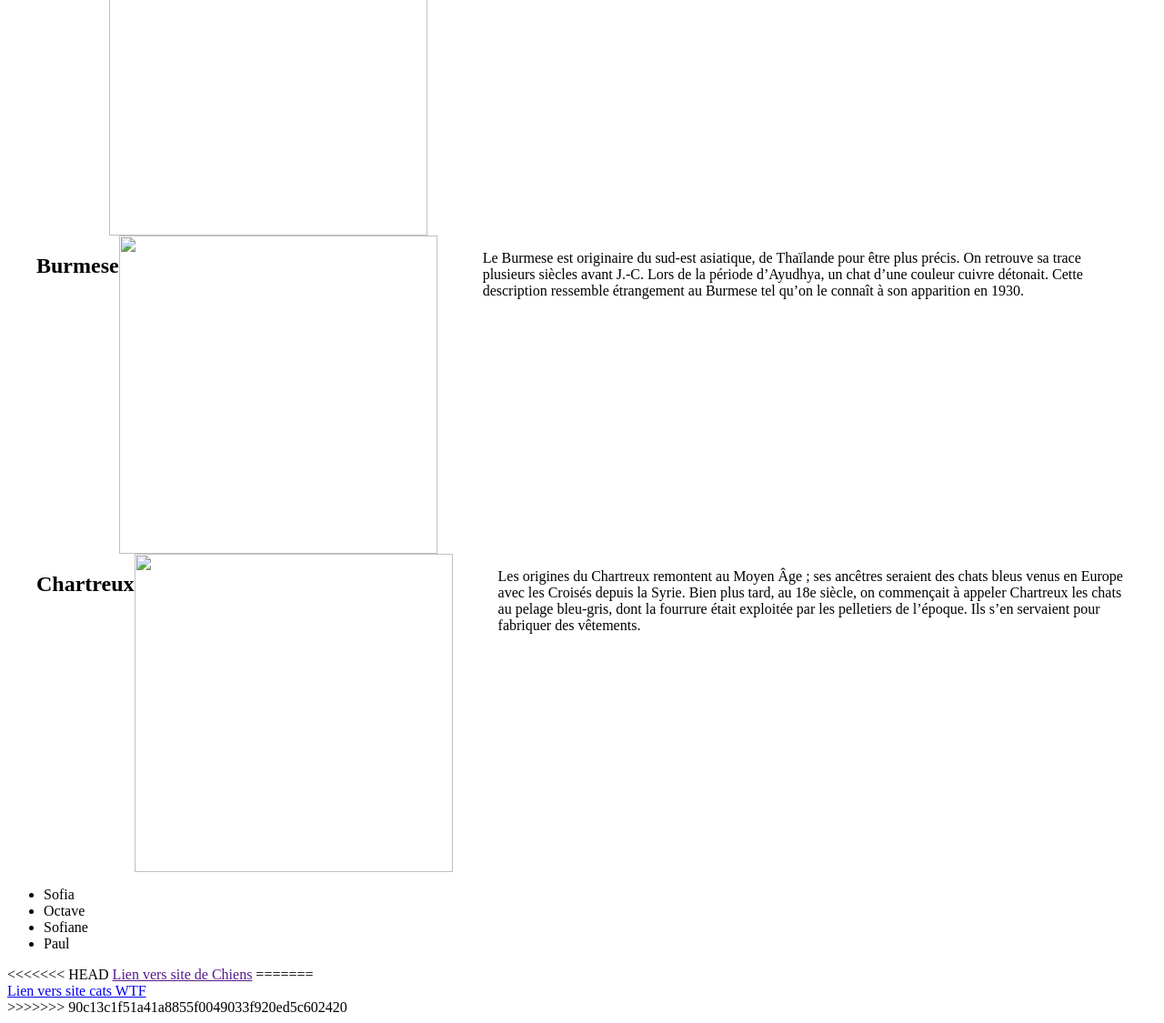
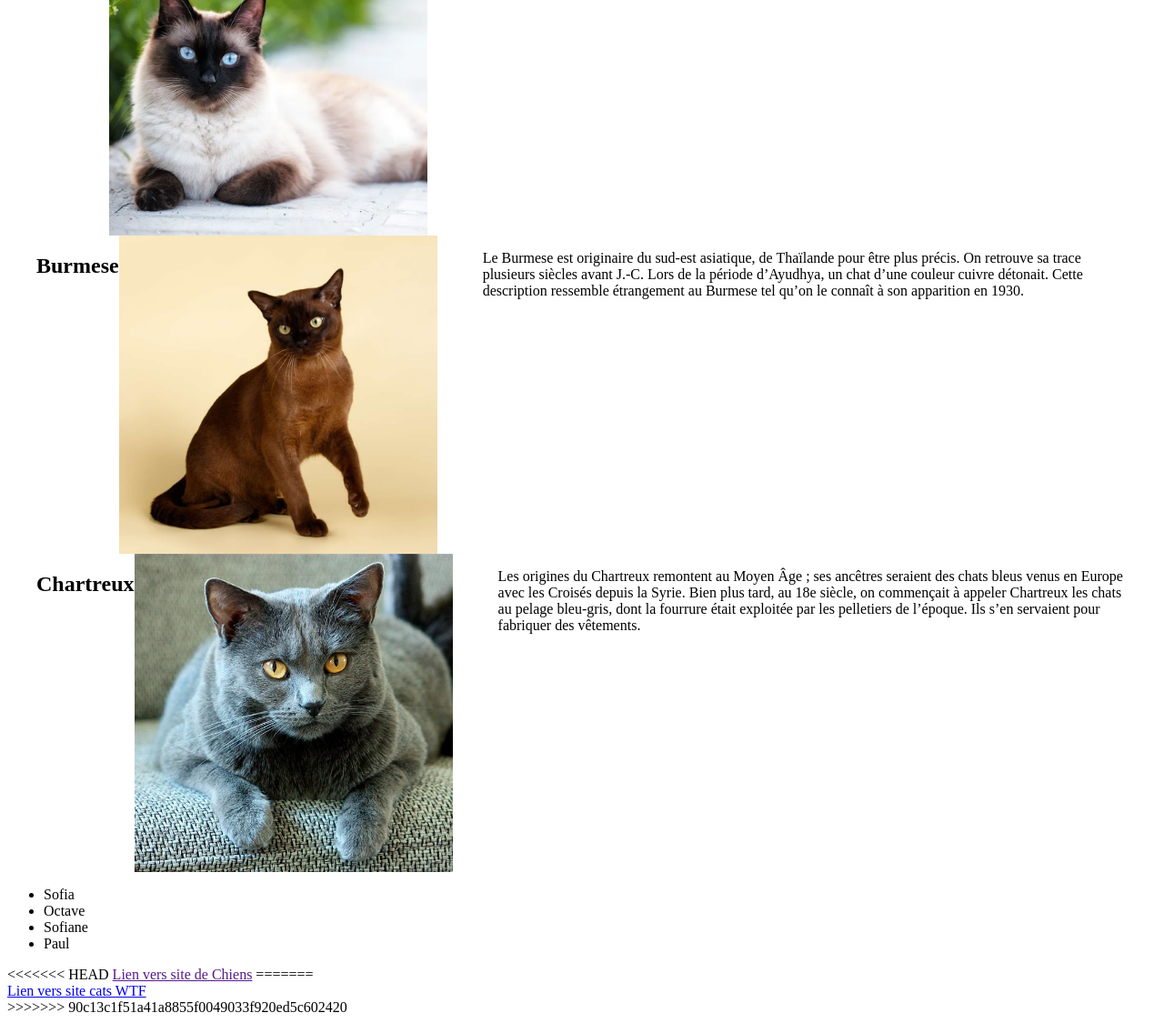
Before and after one commit to octavefabre/ProjetCommun, a plain HTML site: page index.html in a window 1280 px wide. Shown: the part 99-1224 px from the top of the page at 91% size. Drawn offline with Linux system fonts and the light colour scheme.

Commit message:
fix image

```diff
--- a/index.html
+++ b/index.html
@@ -28,7 +28,7 @@
         <div>
             <article>
                 <h2>Chat Siamois</h2>
-                <img src="" alt="">
+                <img src="./src/siamois.png" alt="">
                 <div>
                     <p>Les origines du Siamois remontent au 15e siècle, voire même au 14e siècle, si l’on en croit les
                         manuscrits datant de cette époque et découverts à Ayutthaya, capitale du royaume de Siam
@@ -41,7 +41,7 @@
 
             <article>
                 <h2>Burmese</h2>
-                <img src="" alt="">
+                <img src="./src/burmese.jpg" alt="">
                 <div>
                     <p>Le Burmese est originaire du sud-est asiatique, de Thaïlande pour être plus précis. On retrouve
                         sa trace plusieurs siècles avant J.-C.
@@ -54,7 +54,7 @@
 
             <article>
                 <h2>Chartreux</h2>
-                <img src="" alt="">
+                <img src="./src/chartreux.webp" alt="">
                 <div>
                     <p>Les origines du Chartreux remontent au Moyen Âge ;
                         ses ancêtres seraient des chats bleus venus en Europe avec les Croisés depuis la Syrie.
```
